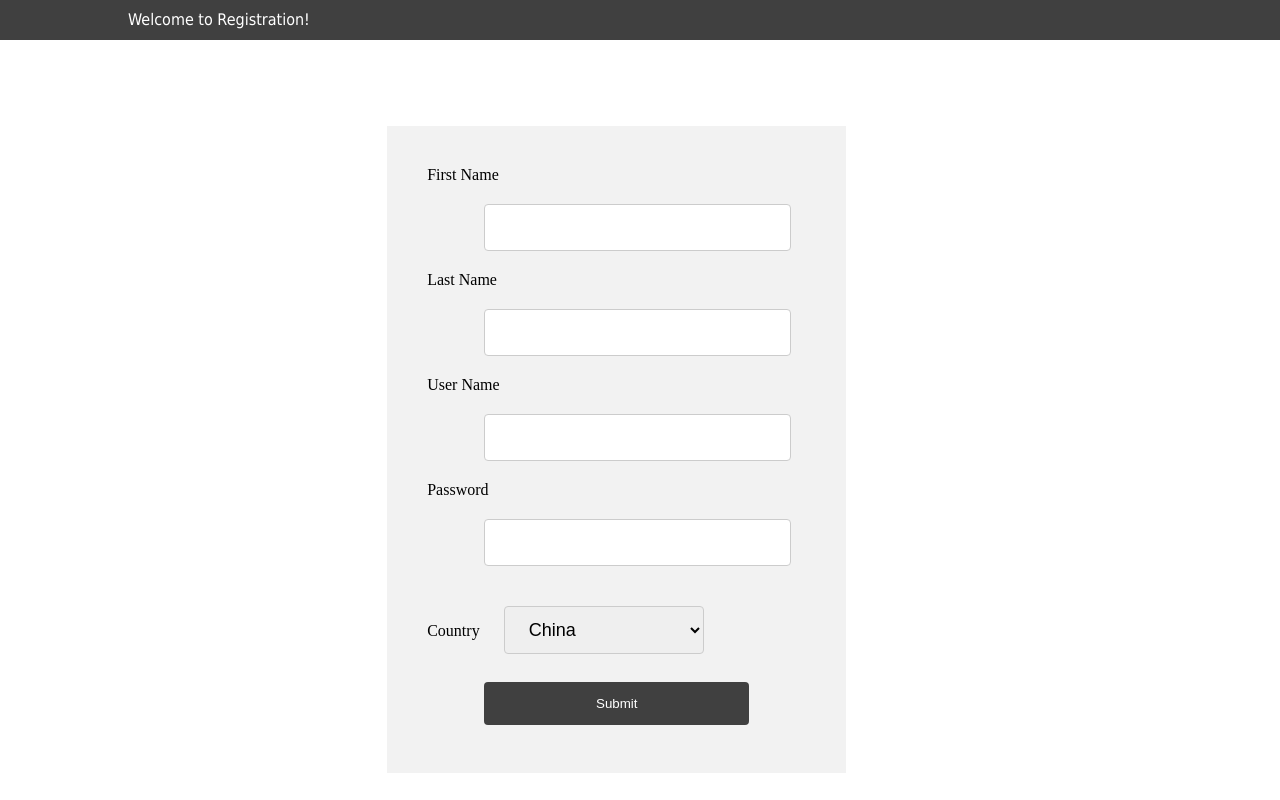
After one commit to Alina-PANG/HW3, a PHP site: page /register_form.html in a window 1280 px wide. The commit adds this page. Run offline with PHP 8.4, Linux system fonts and the light colour scheme.

Commit message:
add in php and mysql commands(not sure correct or not), put in login, register, and new post form.

```diff
--- a/login.php
+++ /dev/null
@@ -1,6 +0,0 @@
-<?php //login.php
-  $db_hostname = 'localhost';
-  $db_database = 'blog';
-  $db_username = 'username';
-  $db_password = 'password';
-?>
--- /dev/null
+++ b/register_form.html
@@ -0,0 +1,43 @@
+<!DOCTYPE html>
+<html>
+<head>
+     <meta charset="utf-8">
+    <meta name="viewport" content="width=device-width, initial-scale=1">
+    <link rel="stylesheet" href="static/css/myownstyles.css">
+	  <title>
+	   	Register
+	  </title>
+</head>
+<body>
+
+       <div id="header1">
+            <a href="#" class="left-element">Welcome to Registration!</a>
+       </div>
+
+    <section class="registerform">
+    	<form action="view/register.php" method="POST">
+           <label for="fname">First Name</label>
+           <input type="text" id="fname" name="firstname"><br>
+
+           <label for="lname">Last Name</label>
+           <input type="text" id="lname" name="lastname"><br>
+
+           <label for="uname">User Name</label>
+           <input type="text" id="uname" name="username"><br>
+
+           <label for="pw">Password</label>
+           <input type="text" id="pw" name="password"><br>
+
+           <label for="country">Country</label>
+              <select id="country" name="country">
+                 <option value="china">China</option>
+                 <option value="indonesia">Indonesia</option>
+                 <option value="Singapore">singapore</option>
+                 <option value="Malay">malay</option>
+             </select><br>
+
+    <input type="submit" value="Submit">
+  </form>
+    </section>
+</body>
+</html>
--- a/static/css/myownstyles.css
+++ b/static/css/myownstyles.css
@@ -118,3 +118,53 @@ ul{
 	font-weight: bold;
 	font-style: italic;
 }
+input[type=text], #country{
+    width: 200px;
+    padding: 12px 20px;
+    margin: 20px 20px;
+    display: inline-block;
+    border: 1px solid #ccc;
+    border-radius: 4px;
+    font-size: 18px
+}
+
+input[type=submit] {
+    width: 30%;
+    background-color: #404040;
+    color: white;
+    padding: 14px 20px;
+    margin: 8px 0;
+    border: none;
+    border-radius: 4px;
+    cursor: pointer;
+}
+
+input[type=submit]:hover {
+    background-color: #5E637C;
+}
+
+.registerform {
+	margin-left: 30%;
+	margin-top: 10%;
+	width: 30%;
+	height: 200px
+    border-radius: 5px;
+    background-color: #f2f2f2;
+    border: 40px solid #f2f2f2;
+}
+.postform{
+	position: absolute;
+	width:100%;
+	background-color: #f2f2f2;
+	height: 100%;
+	z-index: -1;
+}
+.postform label, input[type=text], input[type=submit]{
+	width: 70%;
+	vertical-align: middle;
+	margin-left: 15%;
+}
+.post_content{
+    width: 800px;
+	height: 400px;
+}
```
Also changed, not shown: demonstration.txt (added, +16 -0 lines), fragment.php (deleted, +0 -22 lines), index.html (+4 -4 lines), login_form.html (added, +28 -0 lines), test.html (added, +27 -0 lines), tryouts.html (deleted, +0 -19 lines), view/login.php (added, +34 -0 lines), view/new_post.php (added, +59 -0 lines), view/register.php (added, +38 -0 lines), 5 other files.
